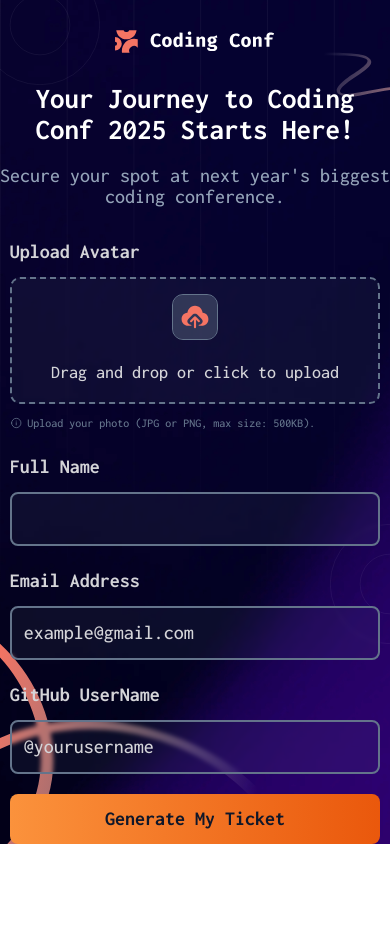
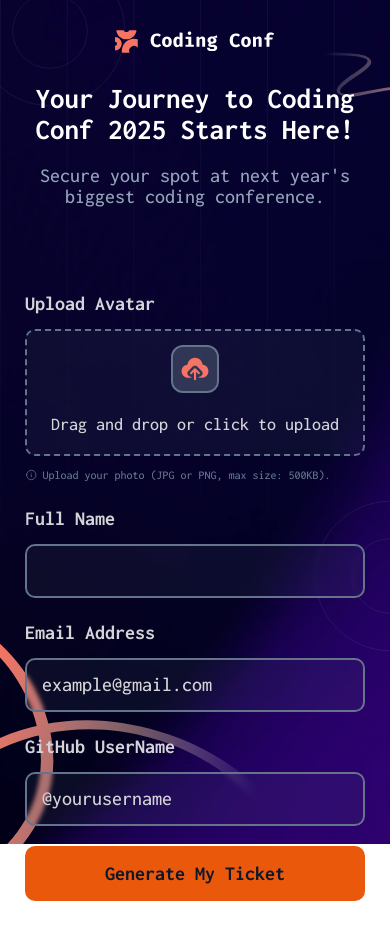
Before and after one commit to chizzy192/ticket-generator, a React (Vite) app: page / in a window 390 px wide. Shown: the top 940 px of the page. After the commit the page ends 901 px from the top, so only its background shows below. Built offline with nearby package versions, Linux system fonts and the light colour scheme.

Commit message:
Refactor App structure to wrap routes in BackgroundImage component; update BackgroundImage to accept children; enhance styles for consistency across components; improve form input handling in TicketForm; adjust button styles and background patterns for responsiveness.

```diff
--- a/src/App.tsx
+++ b/src/App.tsx
@@ -8,11 +8,13 @@ import {BrowserRouter, Route, Routes} from 'react-router-dom'
 function App() {
   return (
     <BrowserRouter>
-        <BackgroundImage/>
-        <Routes>
-          <Route path="/" element={<TicketForm/>}/>
-          <Route path="/ticket" element={<TicketDesign/>}/>
-        </Routes>
+        <BackgroundImage>
+          <Routes>
+            <Route path="/" element={<TicketForm/>}/>
+            <Route path="/ticket" element={<TicketDesign/>}/>
+          </Routes>
+        </BackgroundImage>
+
     </BrowserRouter>
   )
 }
--- a/src/components/BackgroundImage.tsx
+++ b/src/components/BackgroundImage.tsx
@@ -2,8 +2,11 @@ import './backgroundImage.css';
 import squigglyMobile from '../assets/images/pattern-squiggly-line-bottom-mobile-tablet.svg'
 import squigglyDesktop from '../assets/images/pattern-squiggly-line-bottom-desktop.svg'
 import squigglyLine from '../assets/images/pattern-squiggly-line-top.svg'
-function BackgroundImage() {
+
+function BackgroundImage({ children }: { children: React.ReactNode }) {
   return (
+    <>
+
     <div className='background-container'>
         <div className="background-image" />
         <div className="background-image-overlay" />
@@ -12,7 +15,8 @@ function BackgroundImage() {
         <img src={squigglyDesktop} alt="Pattern Squiggly Line Bottom" className='pattern-squiggly-line-bottom-desktop'/>
         <img src={squigglyLine} alt="Pattern Squiggly Line Top" className='pattern-squiggly-line-top'/>
     </div>
-
+      {children}
+    </>
   )
 }
 
--- a/src/components/backgroundImage.css
+++ b/src/components/backgroundImage.css
@@ -5,6 +5,7 @@
   z-index: -1;
   overflow: hidden;
   background-color: #0b0b14; /* Fallback color to match your neutral-900 */
+  height: auto; /* Ensure it takes up space */
 }
 
 .background-image {
@@ -13,6 +14,7 @@
   background-repeat: no-repeat;
   background-size: cover;
   background-position: center;
+  min-height: 100%;
   /* Removed min-height and object-fit as they don't apply to divs */
   background-image: url(../assets/images/background-mobile.png);
 }
--- a/src/components/formInput/style.css
+++ b/src/components/formInput/style.css
@@ -7,11 +7,11 @@ h2 {
 
 input {
   width: 100%;
-    padding: 10px 12px;
-    border: 2px solid rgb(var(--neutral-700));
-    border-radius: 8px;
-    -webkit-backdrop-filter: blur(2px);
-    backdrop-filter: blur(2px);
+  padding: 0.5rem 0.75rem;
+  border: 0.1rem solid rgb(var(--neutral-700));
+  border-radius: 0.5rem;
+  -webkit-backdrop-filter: blur(0.1rem);
+  backdrop-filter: blur(0.1rem);
   background-image:linear-gradient(
       rgba(var(--neutral-700), 0.1)
   ),
@@ -24,15 +24,15 @@ input {
 }
 
 input:focus {
-    border: 1px solid rgb(var(--neutral-700));
-    padding: 10px 14px;
+  border: 0.1rem solid rgb(var(--neutral-700));
+  padding: 0.625rem 0.875rem;
   transition: border 0.3s ease, opacity 0.3s ease;
-    outline-offset: 2.5px;
-    outline: 2px solid rgb(var(--neutral-700));
+  outline-offset: 0.15625rem;
+  outline: 0.125rem solid rgb(var(--neutral-700));
 }
 
 input[aria-invalid="true"] {
-    border: 1px solid rgb(var(--orange-500));
+  border: 0.1rem solid rgb(var(--orange-500));
 }
 
 input:hover {
--- a/src/components/imageInput/style.css
+++ b/src/components/imageInput/style.css
@@ -4,7 +4,7 @@
   width: 100%;
   height: auto;
   display: block;
-    border-radius: 10px;
+  border-radius: 0.5rem;
   text-align: center;
   cursor: pointer;
 
@@ -13,8 +13,8 @@
 #img-view {
   width: 100%;
   height: auto;
-    border: dashed 2px rgb(var(--neutral-700));
-    border-radius: 10px;
+  border: dashed 0.1rem rgb(var(--neutral-700));
+  border-radius: 0.5rem;
   background-image:linear-gradient(
       rgba(var(--neutral-700), 0.1)
   ),
@@ -33,8 +33,8 @@
   background-size: cover;
   padding: 0.8rem;
   color: rgb(var(--neutral-300));
-    -webkit-backdrop-filter: blur(2px);
-    backdrop-filter: blur(2px);
+  -webkit-backdrop-filter: blur(0.1rem);
+  backdrop-filter: blur(0.1rem);
 }
 
 #img-view p {
@@ -44,9 +44,9 @@
 }
 
 #img-view:focus {
-    outline: 2px solid rgb(var(--neutral-700));
+  outline: 0.125rem solid rgb(var(--neutral-700));
   transition: border 0.3s ease;
-    outline-offset: 2.5px;
+  outline-offset: 0.15625rem;
 }
 
 #img-view:hover {
@@ -61,7 +61,7 @@
   border-radius: 0.5rem;
   width: 2.2rem;
   height: 2.2rem;
-    outline: 1px solid rgb(var(--neutral-700));
+  outline: 0.1rem solid rgb(var(--neutral-700));
 }
 
 .avataricon {
@@ -72,7 +72,7 @@
   border-radius: 0.5rem;
   width: 2.7rem;
   height: 2.7rem;
-    outline: 1px solid rgb(var(--neutral-700));
+  outline: 0.1rem solid rgb(var(--neutral-700));
 }
 
 .uploadicon {
@@ -101,7 +101,7 @@
 
 .img-buttons button {
   padding: 0.2rem;
-    border-radius: 5px;
+  border-radius: 0.25rem;
   border: none;
   font: inherit;
   font-weight: 700;
@@ -118,8 +118,8 @@
 }
 
 .img-buttons button:focus {
-    outline: 2px solid rgb(var(--orange-500));
-    outline-offset: 2px;
+  outline: 0.125rem solid rgb(var(--orange-500));
+  outline-offset: 0.125rem;
 }
 
 .img-buttons button:first-child {
--- a/src/index.css
+++ b/src/index.css
@@ -30,7 +30,7 @@
   text-rendering: optimizeLegibility;
   -webkit-font-smoothing: antialiased;
   -moz-osx-font-smoothing: grayscale;
-    font-size: 1.25rem;
+  font-size: 1.25em;
 
   --neutral-0: 255, 255, 255;
   --neutral-300: 212, 212, 216;
@@ -47,31 +47,14 @@
   padding: 0;
 }
 
-
-
 body {
-
   margin: 0;
   display: flex;
   flex-direction: column;
   place-items: center center;
-  min-width: 320px;
+  min-width: 16rem;
   min-height: 100vh;
 }
-
-/* @media (min-width: 40.625rem) {
-    body {
-        background-image: url(./assets/images/background-tablet.png);
-    }
-}
-
-/* 64rem is equivalent to 1024px (assuming 1rem = 16px)
-@media (min-width: 64rem) {
-    body {
-        background-image: url(./assets/images/background-desktop.png);
-    }
-}
- */
 
 #root {
   display: flex;
@@ -83,12 +66,19 @@ body {
 
 main {
   display: flex;
-    place-items: center center;
-    gap:clamp(1.5rem, 3%, 3rem);
   flex-direction: column;
-    height: auto;
+  align-items: center;
+  gap: clamp(2rem, 5vh + 2rem, 6rem);
+  flex-direction: column;
+  min-height: 100vh;
   width: 100%;
   position: relative;
   overflow-x: hidden;
-    margin-bottom: clamp(6rem, 5%, 10rem);
 }
+
+section {
+  display: flex;
+  flex-direction: column;
+  place-items: center center;
+  width: clamp(17rem, 50%, 40rem);
+}
--- a/src/pages/ticketdesign/style.css
+++ b/src/pages/ticketdesign/style.css
@@ -1,12 +1,3 @@
-.ticket-design-page {
-    display: flex;
-    flex-direction: column;
-    align-items: center;
-    justify-content: center;
-    gap: clamp(2rem, 5vh + 2rem, 6rem);
-    margin: 0;
-}
-
 .ticket-section {
 position: relative;
 }
@@ -17,7 +8,7 @@
 height: clamp(18rem, 70%, 21rem);
 aspect-ratio: 2 / 1; /* Adjust this to match your SVG's shape (e.g., 2.5 / 1) */
 display: flex;
-  filter: drop-shadow(0 0 1px rgba(255, 255, 255, 0.2));
+filter: drop-shadow(0 0 0.1rem rgba(255, 255, 255, 0.2));
 }
 
 .ticket-img {
@@ -34,8 +25,8 @@
 mask-size: 100% 100%;
 
 /* 2. Glass Effect: Blur needs to be significant to hide background circles */
-  -webkit-backdrop-filter: blur(40px);
-  backdrop-filter: blur(40px);
+-webkit-backdrop-filter: blur(2.5rem);
+backdrop-filter: blur(2.5rem);
 
 /* 3. Corrected Gradients for the Design */
 background-image:
@@ -67,7 +58,7 @@
 .avatar img {
 width: 2.4rem;
 height: 2.4rem;
-  border-radius: 6px;
+border-radius: 0.375rem;
 }
 
 .avatar h2 {
@@ -138,20 +129,20 @@ p.ticket-code {
 }
 
 .background-pattern-circle-ticket, .background-pattern-circle2-ticket {
-    width: 120px;
-    height: 120px;
+  width: 7.5rem;
+  height: 7.5rem;
   z-index: -1;
 }
 
 .background-pattern-circle-ticket {
-    top: -35px;
-    left: -20px;
+  top: -2.1875rem;
+  left: -1.25rem;
   position: fixed;
 }
 
 .background-pattern-circle2-ticket {
   top: 80%;
-    right: -60px;
+  right: -3.75rem;
   position: absolute;
 }
 
@@ -166,13 +157,13 @@ p.ticket-code {
   }
 
   .background-pattern-circle-ticket, .background-pattern-circle3-ticket {
-        width: 170px;
-        height: 170px;
+      width: 9rem;
+      height: 9rem;
   }
 
   .background-pattern-circle-ticket {
-        top: -90px;
-        left: 40px;
+      top: -5.625rem;
+      left: 2.5rem;
   }
   .background-pattern-circle3-ticket {
     position: absolute;
--- a/src/pages/ticketform/TicketForm.tsx
+++ b/src/pages/ticketform/TicketForm.tsx
@@ -85,9 +85,30 @@ function TicketForm() {
       <section>
         <form action="" onSubmit={handleSubmit}>
           <ImageInput/>
-                <FormInput name="fullName" type="text" placeholder='' onChange={(e) => updateField('fullName', e.target.value.trim())}>Full Name</FormInput>
-                <FormInput name="email" type="email" placeholder='example@gmail.com' onChange={(e) => {updateField('email', e.target.value); setEmailError('');}} error={emailError}>Email Address</FormInput>
-                <FormInput type='text' name="githubsername" placeholder='@yourusername' onChange={(e) => updateField('githubUsername', e.target.value)}>
+          <FormInput
+            name="fullName"
+            type="text"
+            placeholder=''
+            onChange={(e) => updateField('fullName', e.target.value.trim())}
+          >
+            Full Name
+          </FormInput>
+
+          <FormInput
+            name="email"
+            type="email"
+            placeholder='example@gmail.com'
+            onChange={(e) => {updateField('email', e.target.value); setEmailError('');}}
+            error={emailError}
+          >
+            Email Address
+          </FormInput>
+          <FormInput
+            type='text'
+            name="githubUsername"
+            placeholder='@yourusername'
+            onChange={(e) => updateField('githubUsername', e.target.value)}
+          >
             GitHub UserName
           </FormInput>
           <button type='submit' className='submit-btn'>
--- a/src/pages/ticketform/ticketform.css
+++ b/src/pages/ticketform/ticketform.css
@@ -1,29 +1,15 @@
-.ticket-form-page {
-
-}
-
-section {
-    display: flex;
-    flex-direction: column;
-    place-items: center center;
-    width: 100vw
-}
-
 form {
     display: flex;
     flex-direction: column;
     gap: clamp(1rem, 2%, 2.5rem);
-    width: 95%;
-    max-width: 40rem;
+    width: 100%;
 }
 
 button.submit-btn {
     width: 100%;
-    padding: 10px 12px;
-    background-image: linear-gradient(
-        to right, rgb(var(--orange-500)), rgb(var(--orange-700))
-    );
-    border-radius: 8px;
+    padding: 0.625rem 0.75rem;
+    background-color: rgb(var(--orange-700));
+    border-radius: 0.5rem;
     border: none;
     font: inherit;
     font-weight: 700;
@@ -34,31 +20,30 @@ button.submit-btn {
 
 button.submit-btn:hover {
     filter: brightness(1.1);
-    transform: translateY(-2px);
-    box-shadow: 0 4px 12px rgba(234, 88, 12, 0.3);
+    transform: translateY(-0.125rem);
+    box-shadow: 0 0.25rem 0.75rem rgba(234, 88, 12, 0.3);
 }
 
 button.submit-btn:focus {
-    outline: 3px solid rgb(var(--orange-500));
-    outline-offset: 2px;
+    outline: 0.1875rem solid rgb(var(--orange-500));
+    outline-offset: 0.125rem;
 }
 
 .background-pattern-circle, .background-pattern-circle2 {
-
-    width: 120px;
-    height: 120px;
+    width: 7.5rem;
+    height: 7.5rem;
     z-index: -1;
 }
 
 .background-pattern-circle {
-    top: -35px;
-    left: -20px;
+    top: -2.1875rem;
+    left: -1.25rem;
     position: fixed;
 }
 
 .background-pattern-circle2 {
-    bottom: 200px;
-    right: -60px;
+    bottom: 12.5rem;
+    right: -3.75rem;
     position: absolute;
 }
 
@@ -66,13 +51,13 @@ button.submit-btn:focus {
 
 @media (min-width: 40.625rem) {
         .background-pattern-circle, .background-pattern-circle2 {
-        width: 150px;
-        height: 150px;
+        width: 9.375rem;
+        height: 9.375rem;
     }
 
     .background-pattern-circle {
-        top: -60px;
-        left: 10px;
+        top: -3.75rem;
+        left: 0.625rem;
     }
 }
 
@@ -86,16 +71,16 @@ button.submit-btn:focus {
     }
 
     .background-pattern-circle, .background-pattern-circle2 {
-        width: 180px;
-        height: 180px;
+        width: 11.25rem;
+        height: 11.25rem;
     }
 
     .background-pattern-circle {
-        top: -90px;
-        left: 40px;
+        top: -5.625rem;
+        left: 2.5rem;
     }
     .background-pattern-circle2 {
-        bottom: 250px;
-        right: 70px;
+        bottom: 15.625rem;
+        right: -1rem;
     }
 }
```
Also changed, not shown: src/components/formInput/FormInput.tsx (+10 -1 lines). Lines whose indentation alone changed are shown as unchanged.
